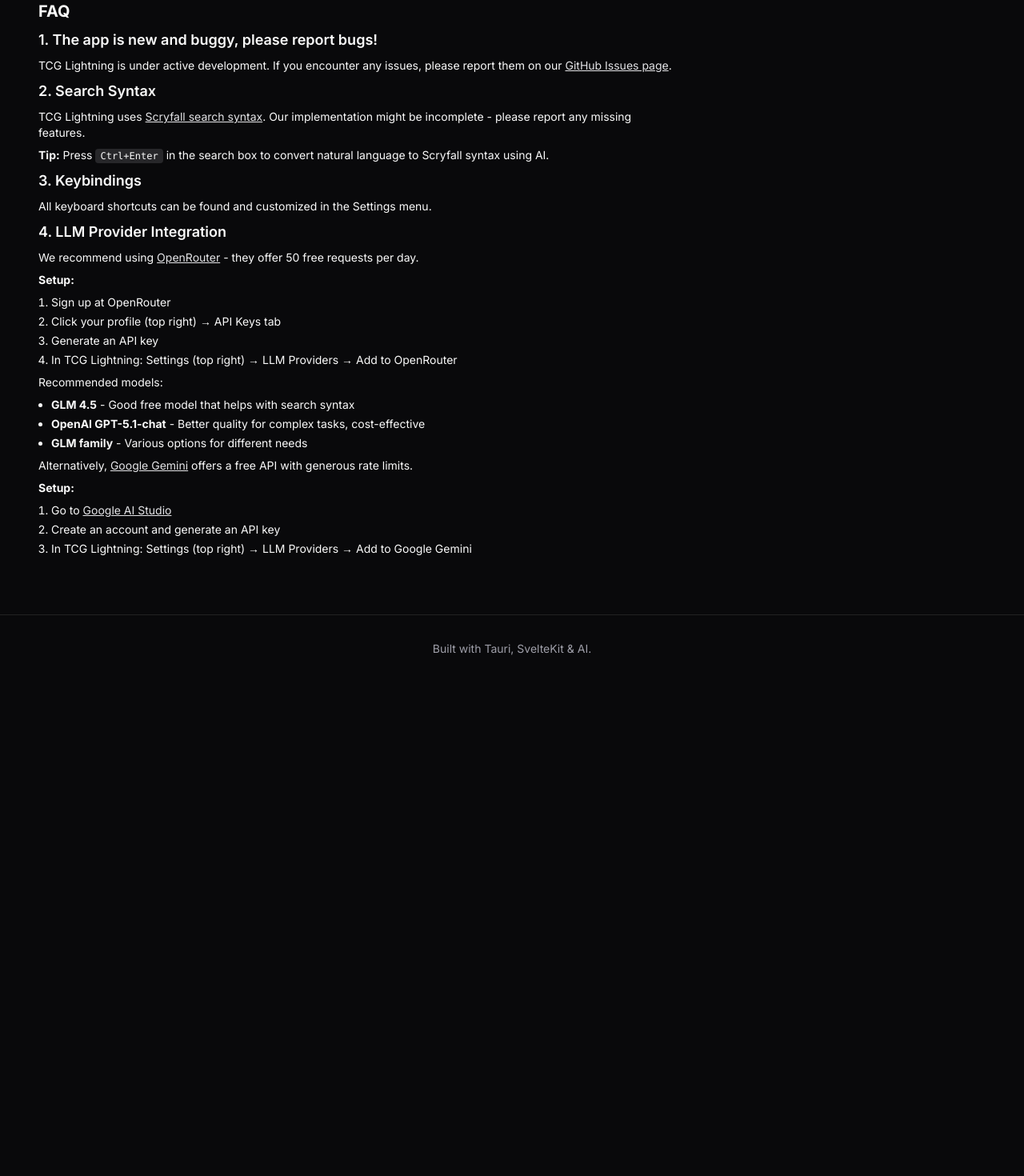
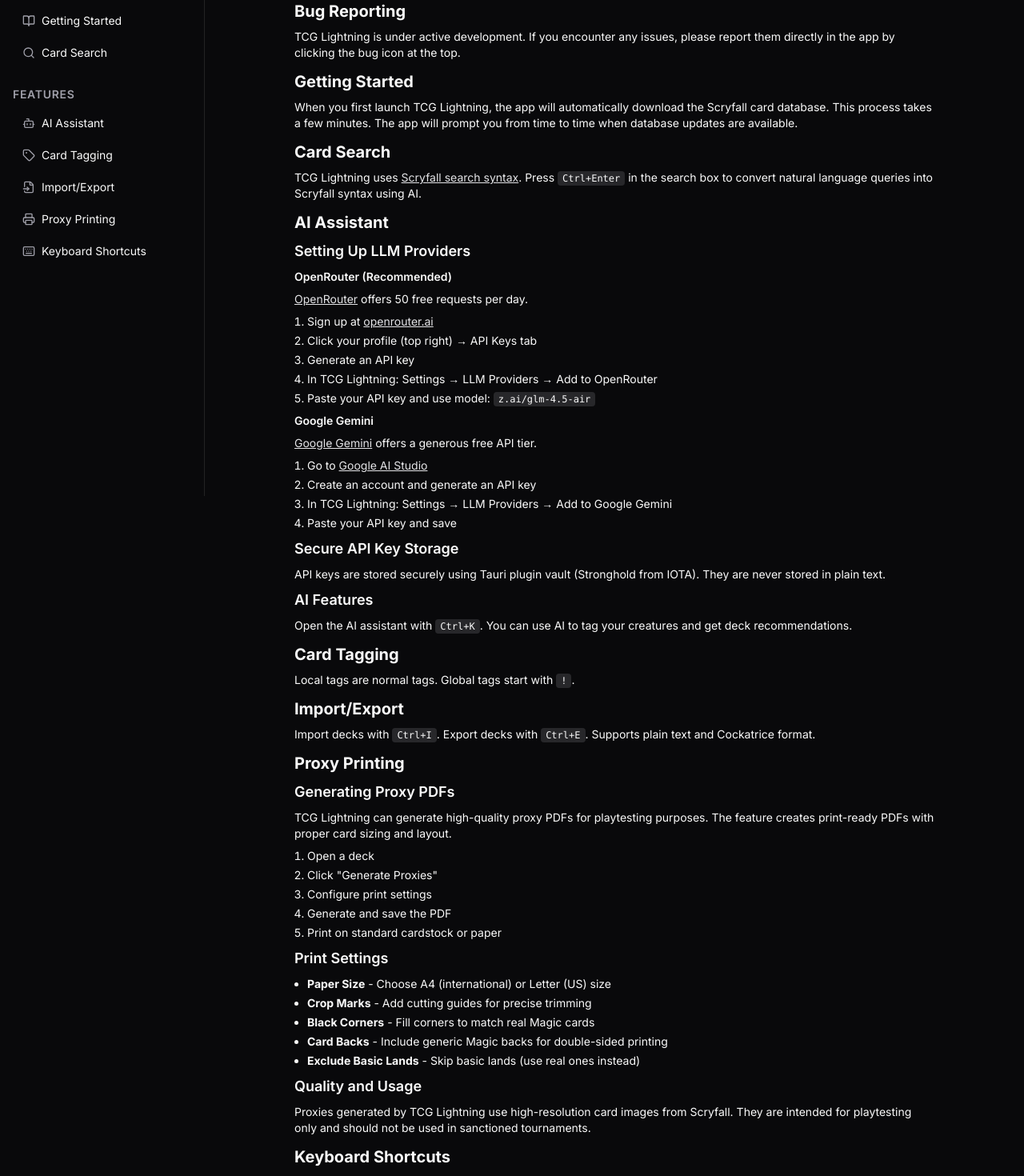
Before and after one commit to Dimfred/tcg-lightning, a SvelteKit app: page /wiki in a window 1280 px wide. Shown: the part 180-1650 px from the top of the page at 80% size. Before the commit the page ends 1033 px from the top, so only its background shows below. Built offline with nearby package versions, Linux system fonts and the light colour scheme.

Commit message:
feat: update wiki

```diff
--- a/src/app.css
+++ b/src/app.css
@@ -106,20 +106,24 @@
 
 .markdown-content h1 {
   @apply text-2xl font-bold mt-4 mb-2;
+  scroll-margin-top: 4rem;
 }
 
 .markdown-content h2 {
   @apply text-xl font-bold mt-3 mb-2;
+  scroll-margin-top: 4rem;
 }
 
 .markdown-content h3 {
   @apply text-lg font-semibold mt-2 mb-1;
+  scroll-margin-top: 4rem;
 }
 
 .markdown-content h4,
 .markdown-content h5,
 .markdown-content h6 {
   @apply font-semibold mt-2 mb-1;
+  scroll-margin-top: 4rem;
 }
 
 .markdown-content p {
--- a/src/routes/wiki/+page.svelte
+++ b/src/routes/wiki/+page.svelte
@@ -5,32 +5,41 @@
     Menu,
     X,
     BookOpen,
-    Settings,
     Search,
     HelpCircle,
-    ChevronRight,
+    Bot,
+    Tag,
+    FileInput,
+    FileOutput,
+    Printer,
+    Keyboard,
   } from "lucide-svelte";
 
   let sidebarOpen = $state(false);
 
   const navItems = [
     {
+      title: "Help",
+      items: [
+        { label: "Bug Reporting", icon: HelpCircle, href: "#troubleshooting" },
+      ],
+    },
+    {
       title: "Getting Started",
       items: [
-        { label: "Installation", icon: BookOpen },
-        { label: "First Deck", icon: ChevronRight },
+        { label: "Getting Started", icon: BookOpen, href: "#getting-started" },
+        { label: "Card Search", icon: Search, href: "#card-search" },
       ],
     },
     {
       title: "Features",
       items: [
-        { label: "LLM Setup", icon: Settings },
-        { label: "Search Syntax", icon: Search },
+        { label: "AI Assistant", icon: Bot, href: "#ai-assistant" },
+        { label: "Card Tagging", icon: Tag, href: "#card-tagging" },
+        { label: "Import/Export", icon: FileInput, href: "#import-export" },
+        { label: "Proxy Printing", icon: Printer, href: "#proxy-printing" },
+        { label: "Keyboard Shortcuts", icon: Keyboard, href: "#keyboard-shortcuts" },
       ],
-    },
-    {
-      title: "Help",
-      items: [{ label: "FAQ", icon: HelpCircle }],
     },
   ];
 </script>
@@ -41,7 +50,7 @@
 
 <div class="flex min-h-[calc(100vh-3.5rem)]">
   <!-- Mobile sidebar toggle -->
-  <!-- <Button
+  <Button
     variant="ghost"
     size="icon"
     class="fixed bottom-4 right-4 z-50 lg:hidden shadow-lg bg-card border"
@@ -53,11 +62,11 @@
     {:else}
       <Menu class="size-5" />
     {/if}
-  </Button> -->
+  </Button>
 
   <!-- Sidebar -->
-  <!-- <aside
-    class="fixed lg:sticky top-14 left-0 z-40 h-[calc(100vh-3.5rem)] w-64 border-r border-border bg-secondary/20 overflow-y-auto transition-transform duration-200 {sidebarOpen
+  <aside
+    class="fixed lg:sticky top-14 left-0 z-40 h-[calc(100vh-3.5rem)] w-64 border-r border-border bg-background overflow-y-auto transition-transform duration-200 {sidebarOpen
       ? 'translate-x-0'
       : '-translate-x-full lg:translate-x-0'}"
   >
@@ -71,82 +80,134 @@
           </h4>
           <div class="space-y-1">
             {#each section.items as item}
-              <button
+              <a
+                href={item.href}
                 class="w-full flex items-center gap-2 py-2 px-3 rounded-md text-sm hover:bg-secondary/50 transition-colors text-left"
+                onclick={() => (sidebarOpen = false)}
               >
                 <item.icon class="size-4 text-muted-foreground" />
                 {item.label}
-              </button>
+              </a>
             {/each}
           </div>
         </div>
       {/each}
     </nav>
-  </aside> -->
+  </aside>
 
   <!-- Backdrop for mobile -->
-  <!-- {#if sidebarOpen}
+  {#if sidebarOpen}
     <button
       class="fixed inset-0 z-30 bg-black/50 lg:hidden"
       onclick={() => (sidebarOpen = false)}
       aria-label="Close sidebar"
     ></button>
-  {/if} -->
+  {/if}
 
   <!-- Main content -->
-  <main class="flex-1 px-6 py-8 md:px-12 md:py-16 max-w-4xl">
+  <main class="flex-1 px-6 py-8 md:px-12 md:py-16 max-w-4xl mx-auto">
     <div class="markdown-content">
       <h1>TCG Lightning Wiki</h1>
 
-      <h2>FAQ</h2>
-
-      <h3>1. The app is new and buggy, please report bugs!</h3>
+      <h2 id="troubleshooting">Bug Reporting</h2>
       <p>
-        TCG Lightning is under active development. If you encounter any issues,
-        please report them on our <a href="https://github.com/dimfred/tcg-lightning/issues" target="_blank" rel="noopener noreferrer">GitHub Issues page</a>.
+        TCG Lightning is under active development. If you encounter any issues, please report them directly in the app by clicking the bug icon at the top.
       </p>
 
-      <h3>2. Search Syntax</h3>
+      <h2 id="getting-started">Getting Started</h2>
+      <p>
+        When you first launch TCG Lightning, the app will automatically download the Scryfall card database.
+        This process takes a few minutes. The app will prompt you from time to time when database updates are available.
+      </p>
+
+      <h2 id="card-search">Card Search</h2>
       <p>
         TCG Lightning uses <a href="https://scryfall.com/docs/syntax" target="_blank" rel="noopener noreferrer">Scryfall search syntax</a>.
-        Our implementation might be incomplete - please report any missing features.
-      </p>
-      <p>
-        <strong>Tip:</strong> Press <code>Ctrl+Enter</code> in the search box to convert natural language to Scryfall syntax using AI.
+        Press <code>Ctrl+Enter</code> in the search box to convert natural language queries into Scryfall syntax using AI.
       </p>
 
-      <h3>3. Keybindings</h3>
+      <h2 id="ai-assistant">AI Assistant</h2>
+
+      <h3 id="llm-setup">Setting Up LLM Providers</h3>
+
+      <h4>OpenRouter (Recommended)</h4>
       <p>
-        All keyboard shortcuts can be found and customized in the Settings menu.
+        <a href="https://openrouter.ai/" target="_blank" rel="noopener noreferrer">OpenRouter</a> offers 50 free requests per day.
       </p>
-
-      <h3>4. LLM Provider Integration</h3>
-      <p>
-        We recommend using <a href="https://openrouter.ai/" target="_blank" rel="noopener noreferrer">OpenRouter</a> - they offer 50 free requests per day.
-      </p>
-      <p><strong>Setup:</strong></p>
       <ol>
-        <li>Sign up at OpenRouter</li>
+        <li>Sign up at <a href="https://openrouter.ai/" target="_blank" rel="noopener noreferrer">openrouter.ai</a></li>
         <li>Click your profile (top right) → API Keys tab</li>
         <li>Generate an API key</li>
-        <li>In TCG Lightning: Settings (top right) → LLM Providers → Add to OpenRouter</li>
+        <li>In TCG Lightning: Settings → LLM Providers → Add to OpenRouter</li>
+        <li>Paste your API key and use model: <code>z.ai/glm-4.5-air</code></li>
       </ol>
-      <p>Recommended models:</p>
-      <ul>
-        <li><strong>GLM 4.5</strong> - Good free model that helps with search syntax</li>
-        <li><strong>OpenAI GPT-5.1-chat</strong> - Better quality for complex tasks, cost-effective</li>
-        <li><strong>GLM family</strong> - Various options for different needs</li>
-      </ul>
 
+      <h4>Google Gemini</h4>
       <p>
-        Alternatively, <a href="https://aistudio.google.com/apikey" target="_blank" rel="noopener noreferrer">Google Gemini</a> offers a free API with generous rate limits.
+        <a href="https://aistudio.google.com/apikey" target="_blank" rel="noopener noreferrer">Google Gemini</a> offers a generous free API tier.
       </p>
-      <p><strong>Setup:</strong></p>
       <ol>
         <li>Go to <a href="https://aistudio.google.com/apikey" target="_blank" rel="noopener noreferrer">Google AI Studio</a></li>
         <li>Create an account and generate an API key</li>
-        <li>In TCG Lightning: Settings (top right) → LLM Providers → Add to Google Gemini</li>
+        <li>In TCG Lightning: Settings → LLM Providers → Add to Google Gemini</li>
+        <li>Paste your API key and save</li>
       </ol>
+
+      <h3 id="api-key-storage">Secure API Key Storage</h3>
+      <p>
+        API keys are stored securely using Tauri plugin vault (Stronghold from IOTA). They are never stored in plain text.
+      </p>
+
+      <h3 id="ai-features">AI Features</h3>
+      <p>
+        Open the AI assistant with <code>Ctrl+K</code>. You can use AI to tag your creatures and get deck recommendations.
+      </p>
+
+      <h2 id="card-tagging">Card Tagging</h2>
+      <p>
+        Local tags are normal tags. Global tags start with <code>!</code>.
+      </p>
+
+      <h2 id="import-export">Import/Export</h2>
+      <p>
+        Import decks with <code>Ctrl+I</code>. Export decks with <code>Ctrl+E</code>.
+        Supports plain text and Cockatrice format.
+      </p>
+
+      <h2 id="proxy-printing">Proxy Printing</h2>
+
+      <h3 id="generating-proxies">Generating Proxy PDFs</h3>
+      <p>
+        TCG Lightning can generate high-quality proxy PDFs for playtesting purposes. The feature creates
+        print-ready PDFs with proper card sizing and layout.
+      </p>
+      <ol>
+        <li>Open a deck</li>
+        <li>Click "Generate Proxies"</li>
+        <li>Configure print settings</li>
+        <li>Generate and save the PDF</li>
+        <li>Print on standard cardstock or paper</li>
+      </ol>
+
+      <h3 id="print-settings">Print Settings</h3>
+      <ul>
+        <li><strong>Paper Size</strong> - Choose A4 (international) or Letter (US) size</li>
+        <li><strong>Crop Marks</strong> - Add cutting guides for precise trimming</li>
+        <li><strong>Black Corners</strong> - Fill corners to match real Magic cards</li>
+        <li><strong>Card Backs</strong> - Include generic Magic backs for double-sided printing</li>
+        <li><strong>Exclude Basic Lands</strong> - Skip basic lands (use real ones instead)</li>
+      </ul>
+
+      <h3 id="proxy-quality">Quality and Usage</h3>
+      <p>
+        Proxies generated by TCG Lightning use high-resolution card images from Scryfall. They are intended
+        for playtesting only and should not be used in sanctioned tournaments.
+      </p>
+
+      <h2 id="keyboard-shortcuts">Keyboard Shortcuts</h2>
+      <p>
+        All keyboard shortcuts can be customized in Settings → Keybindings.
+      </p>
     </div>
   </main>
 </div>
```
Also changed, not shown: 40 other files (tests, documents, lock files or other folders).
